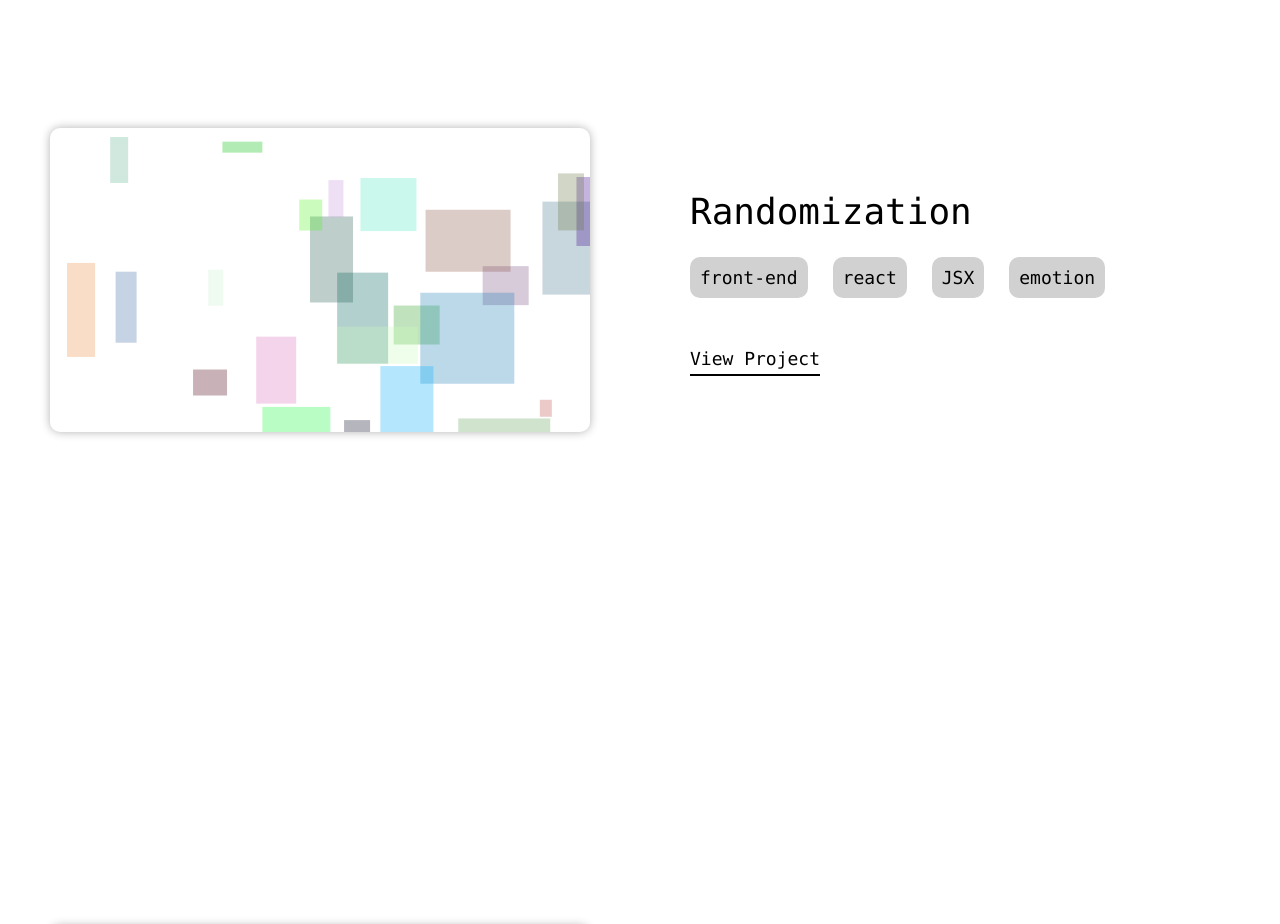
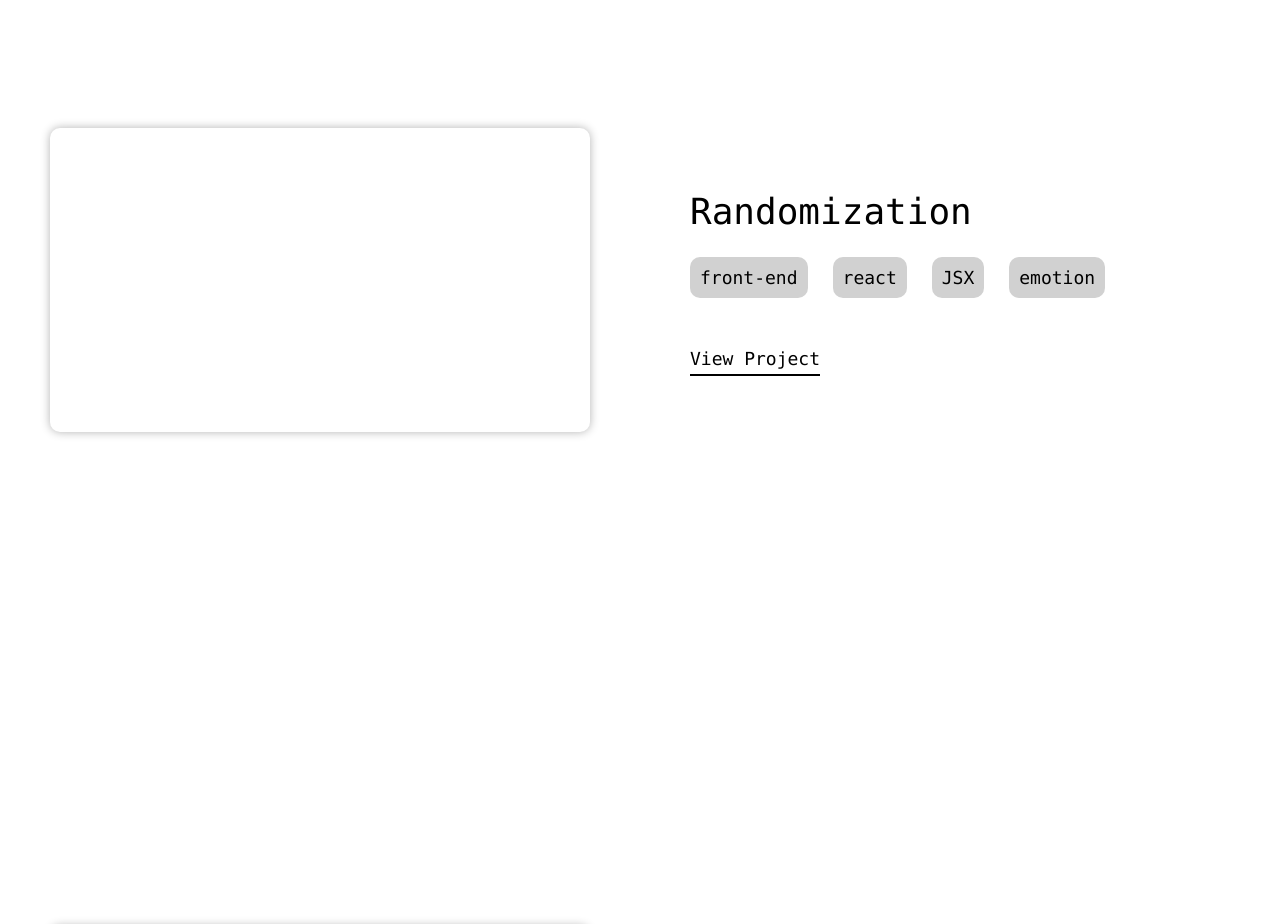
Before and after one commit to seandorr/portfolio, a React (Create React App) app: page / in a window 1280 px wide. Shown: the part 1720-2644 px from the top of the page. Built offline with nearby package versions, Linux system fonts and the light colour scheme; a web font is replaced by a local one.

Commit message:
Co-authored-by: Thom Wheeler <im-thom@users.noreply.github.com>

```diff
--- a/src/pages/Home/RandomShapes/RandomShapes.jsx
+++ b/src/pages/Home/RandomShapes/RandomShapes.jsx
@@ -3,15 +3,15 @@ import { GenerateRandomShapes } from "./components/GenerateRandomShapes";
 import "./random-shapes.scss";
 
 const RandomShapesPreview = ({ type }) => {
-  const [, setReloadComponent] = useState(undefined);
+  const [reloadComponent, setReloadComponent] = useState(undefined);
 
   useEffect(() => {
-    setReloadComponent({});
+    setReloadComponent(true);
   }, []);
 
   return (
     <div className="random-shapes__container">
-      <GenerateRandomShapes type={type} />
+      <GenerateRandomShapes type={type} reloadComponent />
     </div>
   );
 };
--- a/src/pages/home/randomShapes/components/GenerateRandomShapes.jsx
+++ b/src/pages/home/randomShapes/components/GenerateRandomShapes.jsx
@@ -1,23 +1,24 @@
 /** @jsx jsx */
+import React, { useEffect, useState } from "react";
 import { jsx, css } from "@emotion/react";
 import baseStyles from "../../../../styles/_baseStyles.scss";
 import useWindowSize from "../../../../utils/customHooks/useWindowSize";
 import generateRandomKey from "../../../../utils/functions/generateRandomKey";
 
-export const GenerateRandomShapes = ({ type }) => {
-  const getWindowWidth = useWindowSize().width;
+export const GenerateRandomShapes = ({ type, reloadComponent }) => {
+  const [numberOfShapeItems, setNumberOfShapeItems] = useState(null);
 
-  let numberOfShapeItems;
-  if (type === "preview" || getWindowWidth < 768) {
-    numberOfShapeItems = 30;
-  } else {
-    numberOfShapeItems = 100;
-  }
+  const windowWidth = window.innerWidth;
+
+  useEffect(() => {
+    if (type === "preview" || windowWidth < 768) {
+      setNumberOfShapeItems(30);
+    } else {
+      setNumberOfShapeItems(100);
+    }
+  }, []);
 
   let shapeArray = [];
-  let randomSizeArray = [];
-  let randomXPositionArray = [];
-  let randomYPositionArray = [];
 
   const getRandomSizeAndPosition = () => {
     return Math.floor(Math.random() * 100);
@@ -27,46 +28,68 @@ export const GenerateRandomShapes = ({ type }) => {
     return Math.floor(Math.random() * 255);
   };
 
+  // Iterating over each instance in the number of shapes
   for (let counter = 1; counter <= numberOfShapeItems; counter++) {
-    randomSizeArray.push(getRandomSizeAndPosition());
-    randomXPositionArray.push(getRandomSizeAndPosition());
-    randomYPositionArray.push(getRandomSizeAndPosition());
+    const randomWidth = getRandomSizeAndPosition();
+    const randomHeight = getRandomSizeAndPosition();
+    const randomXPosition = getRandomSizeAndPosition();
+    const randomYPosition = getRandomSizeAndPosition();
 
-    const randomWidth = randomSizeArray[getRandomSizeAndPosition()];
-    const randomHeight = randomSizeArray[getRandomSizeAndPosition()];
-    const randomXPosition = randomXPositionArray[getRandomSizeAndPosition()];
-    const randomYPosition = randomXPositionArray[getRandomSizeAndPosition()];
+    // Generate random key for this obj
+    const key = generateRandomKey();
 
-    shapeArray[counter] = (
-      <div
-        css={css`
-          width: ${`${
-            randomWidth !== undefined ? randomWidth : getRandomSizeAndPosition()
-          }px`};
-          height: ${`${
-            randomHeight !== undefined
-              ? randomHeight
-              : getRandomSizeAndPosition()
-          }px`};
-          background-color: ${`rgba(${getRandomRGBColor()}, ${getRandomRGBColor()}, ${getRandomRGBColor()}, 0.3)`};
-          border-radius: ${baseStyles.borderRadius};
-          position: absolute;
-          left: ${`${
-            randomXPosition !== undefined
-              ? randomXPosition
-              : getRandomSizeAndPosition()
-          }%`};
-          top: ${`${
-            randomYPosition !== undefined
-              ? randomYPosition
-              : getRandomSizeAndPosition()
-          }%`};
-          transition: 40s ease-in-out;
-          transform: ${`translate(${getRandomSizeAndPosition()}%, ${getRandomSizeAndPosition()}%)`};
-        `}
-        key={generateRandomKey()}
-      />
-    );
+    const shapeDiv = document.createElement("div");
+    shapeDiv.style.width = `${getRandomSizeAndPosition()}px`;
+    shapeDiv.style.height = `${getRandomSizeAndPosition()}px`;
+    shapeDiv.style.position = "absolute";
+    shapeDiv.style.backgroundColor = `${`rgba(${getRandomRGBColor()}, ${getRandomRGBColor()}, ${getRandomRGBColor()}, 0.3)`}`;
+
+    shapeDiv.style.left = `${getRandomSizeAndPosition()}px`;
+    shapeDiv.style.right = `${getRandomSizeAndPosition()}px`;
+
+    shapeArray.push(shapeDiv);
+    // <div
+    //   id={key}
+    //   key={key}
+    //   css={css`
+    //     width: ${`${
+    //       randomWidth !== undefined ? randomWidth : getRandomSizeAndPosition()
+    //     }px`};
+    //     height: ${`${
+    //       randomHeight !== undefined
+    //         ? randomHeight
+    //         : getRandomSizeAndPosition()
+    //     }px`};
+    //     background-color: ${`rgba(${getRandomRGBColor()}, ${getRandomRGBColor()}, ${getRandomRGBColor()}, 0.3)`};
+    //     border-radius: ${baseStyles.borderRadius};
+    //     position: absolute;
+    //     left: ${`${
+    //       randomXPosition !== undefined
+    //         ? randomXPosition
+    //         : getRandomSizeAndPosition()
+    //     }%`};
+    //     top: ${`${
+    //       randomYPosition !== undefined
+    //         ? randomYPosition
+    //         : getRandomSizeAndPosition()
+    //     }%`};
+    //     /* transition: 40s ease-in-out;
+    //     transform: ${`translate(${getRandomSizeAndPosition()}%, ${getRandomSizeAndPosition()}%)`}; */
+    //   `}
+    // />
+
+    // console.log(
+    //   "🚀 ~ file: GenerateRandomShapes.jsx ~ line 75 ~ GenerateRandomShapes ~ shape",
+    //   shape
+    // );
   }
-  return shapeArray;
+
+  // shapeArray.map((shape) => {
+  //   console.log("shape", shape);
+  //   // const theShape = document.querySelector(`#${shape.id}`);
+  //   // theShape.classList.add("activeTransition");
+  // });
+  console.log(shapeArray);
+
+  return <>{shapeArray.map((shape) => shape.h)}</>;
 };
```
